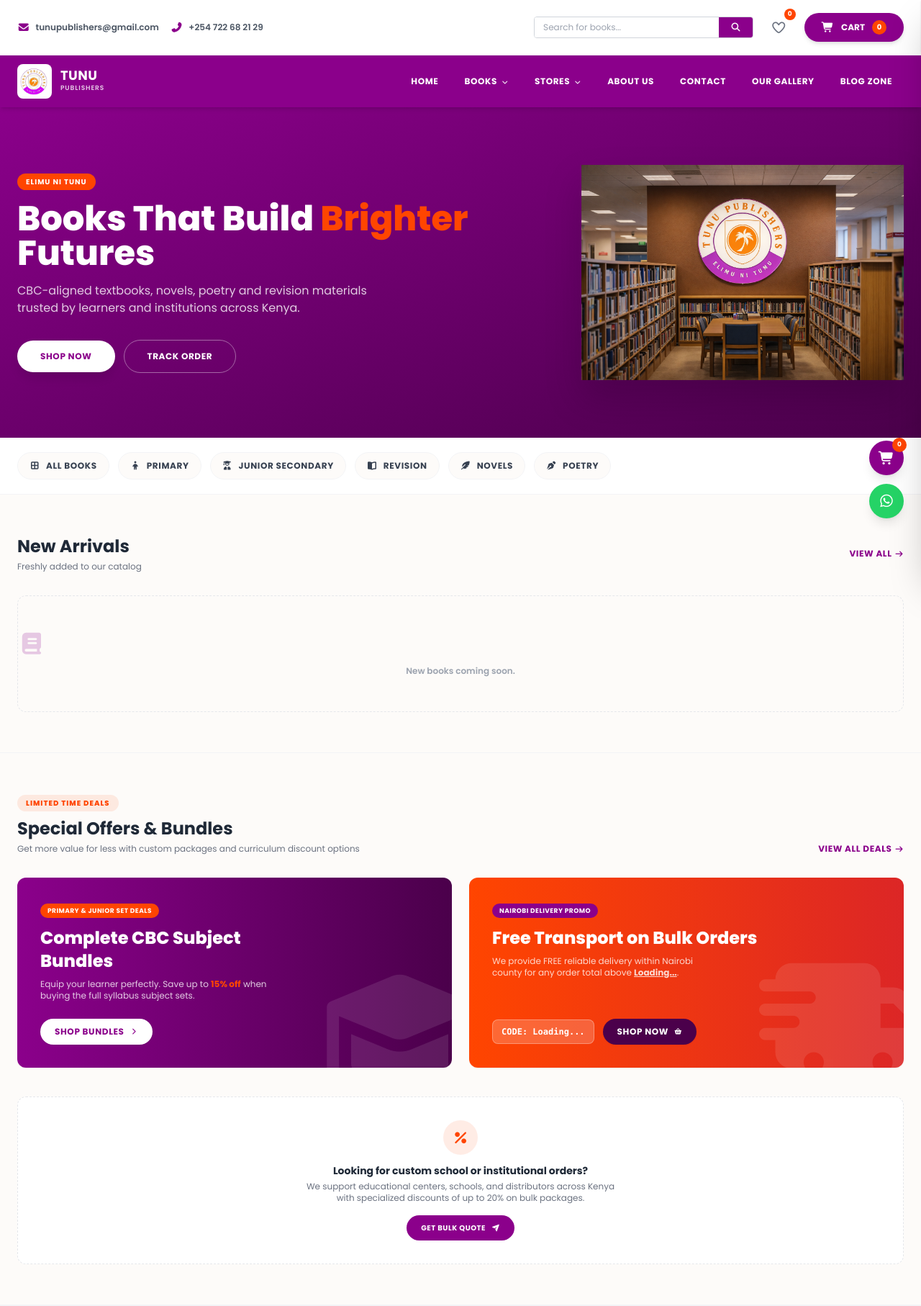
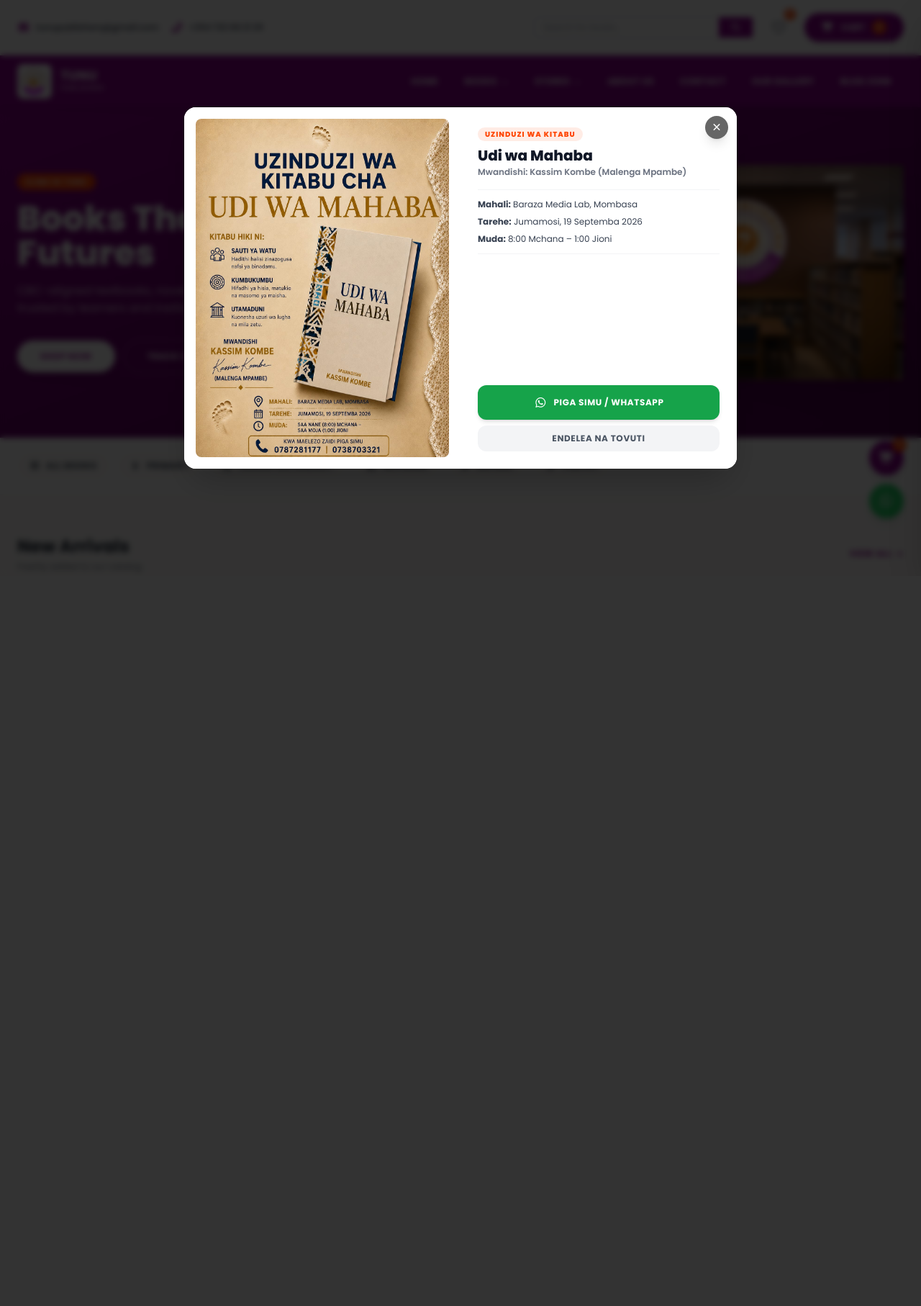
Before and after one commit to LutanTech/tunu-jinja, a Flask app: page / in a window 1280 px wide. Shown: the top 1814 px of the page at 72% size. After the commit the page ends 774 px from the top, so only its background shows below. Run offline with Flask 3, Linux system fonts and the light colour scheme; data that the repository does not hold is empty; some libraries are stand-ins or nearby versions.

Commit message:
Add ad modal: implement a new modal for promoting the book "Udi wa Mahaba" with details and a WhatsApp contact button. Include JavaScript functions for showing and closing the modal, enhancing user engagement on the homepage.

```diff
--- a/templates/index.html
+++ b/templates/index.html
@@ -390,6 +390,47 @@
     </div>
 </section>
 
+<div id="adModal" class="fixed inset-0 z-50 flex items-center justify-center p-3 bg-black/80 backdrop-blur-sm hidden transition-opacity duration-300 opacity-0">
+    <div id="adModalContainer" class="relative bg-white rounded-2xl shadow-2xl max-w-sm md:max-w-3xl w-full overflow-hidden transform scale-95 transition-transform duration-300 flex flex-col md:flex-row">
+
+        <button onclick="closeAdModal()" class="absolute top-3 right-3 z-30 w-8 h-8 bg-black/60 hover:bg-black text-white rounded-full flex items-center justify-center transition-colors shadow-lg">
+            <i class="fas fa-times text-xs"></i>
+        </button>
+
+        <div class="md:w-1/2 bg-white flex items-center justify-center p-2 sm:p-4 max-h-[60vh] md:max-h-none">
+            <img src="/static/assets/udi_wa_mahaba.jpg" alt="Udi wa Mahaba" class="max-h-full w-auto object-contain rounded-lg" onerror="this.onerror=null; this.parentElement.innerHTML='<div class=\'p-6 text-center text-white\'><i class=\'fas fa-book-open text-4xl mb-2 text-magenta\'></i><p class=\'font-bold text-sm\'>UDI WA MAHABA</p></div>';">
+        </div>
+
+        <div class="md:w-1/2 p-4 sm:p-6 flex flex-col justify-between bg-white">
+            <div class="hidden md:block">
+                <span class="inline-block bg-orangered/10 text-orangered text-[10px] font-extrabold uppercase tracking-widest px-2.5 py-0.5 rounded-full mb-2">
+                    Uzinduzi wa Kitabu
+                </span>
+                <h3 class="text-xl font-extrabold text-gray-900 leading-tight">Udi wa Mahaba</h3>
+                <p class="text-xs text-gray-500 font-semibold mt-0.5">Mwandishi: Kassim Kombe (Malenga Mpambe)</p>
+
+                <div class="my-4 space-y-2 border-y border-gray-100 py-3 text-xs text-gray-700">
+                    <p><strong>Mahali:</strong> Baraza Media Lab, Mombasa</p>
+                    <p><strong>Tarehe:</strong> Jumamosi, 19 Septemba 2026</p>
+                    <p><strong>Muda:</strong> 8:00 Mchana – 1:00 Jioni</p>
+                </div>
+            </div>
+
+            <div class="space-y-2 w-full pt-1">
+                <a href="https://wa.me/254787281177?text=Habari,%20ningependa%20pata%20maelezo%20zaidi%20husu%20uzinduzi%20wa%20kitabu%20cha%20Udi%20wa%20Mahaba" target="_blank" class="w-full bg-green-600 hover:bg-green-700 text-white font-bold text-xs uppercase tracking-wider py-3 rounded-xl flex items-center justify-center gap-2 transition-colors shadow-md">
+                    <i class="fab fa-whatsapp text-base"></i> Piga Simu / WhatsApp
+                </a>
+                <button onclick="closeAdModal()" class="w-full bg-gray-100 hover:bg-gray-200 text-gray-600 font-bold text-xs uppercase tracking-wider py-2.5 rounded-xl transition-colors">
+                    Endelea na Tovuti
+                </button>
+            </div>
+        </div>
+
+    </div>
+</div>
+
+
+
 {% endblock %}
 
 {% block extra_js %}
@@ -435,5 +476,53 @@
             });
         }
     });
+
+    function showAdModal() {
+        if (sessionStorage.getItem('ad_dismissed')) return;
+
+        const modal = document.getElementById('adModal');
+        const container = document.getElementById('adModalContainer');
+        if (!modal) return;
+
+        modal.classList.remove('hidden');
+        document.body.classList.add('overflow-hidden');
+
+        setTimeout(() => {
+            modal.classList.remove('opacity-0');
+            container.classList.remove('scale-95');
+            container.classList.add('scale-100');
+        }, 50);
+    }
+
+    function closeAdModal() {
+        const modal = document.getElementById('adModal');
+        const container = document.getElementById('adModalContainer');
+        if (!modal) return;
+
+        modal.classList.add('opacity-0');
+        container.classList.remove('scale-100');
+        container.classList.add('scale-95');
+
+        setTimeout(() => {
+            modal.classList.add('hidden');
+            document.body.classList.remove('overflow-hidden');
+            sessionStorage.setItem('ad_dismissed', 'true');
+        }, 300);
+    }
+
+    document.addEventListener('DOMContentLoaded', () => {
+        setTimeout(showAdModal, 1000);
+
+        const modal = document.getElementById('adModal');
+        if (modal) {
+            modal.addEventListener('click', (e) => {
+                if (e.target === modal) closeAdModal();
+            });
+        }
+
+        document.addEventListener('keydown', (e) => {
+            if (e.key === 'Escape') closeAdModal();
+        });
+    });
 </script>
 {% endblock %}
```
Also changed, not shown: static/assets/udi_wa_mahaba.jpg (added), static/assets/udi_wa_mahaba.png (added).
